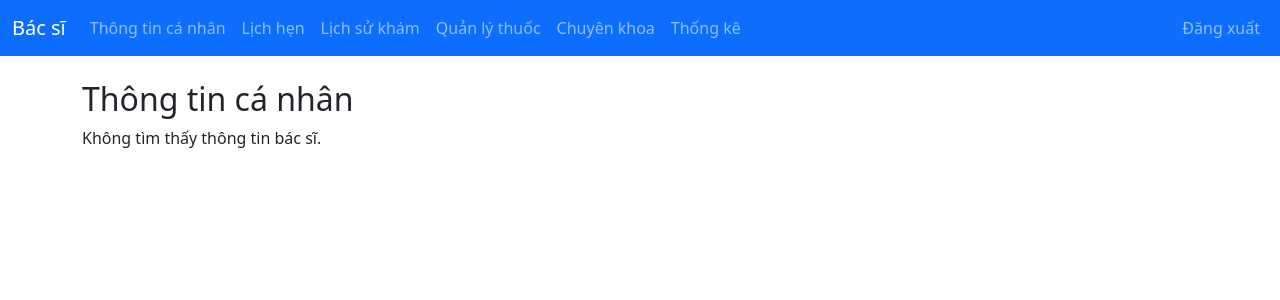
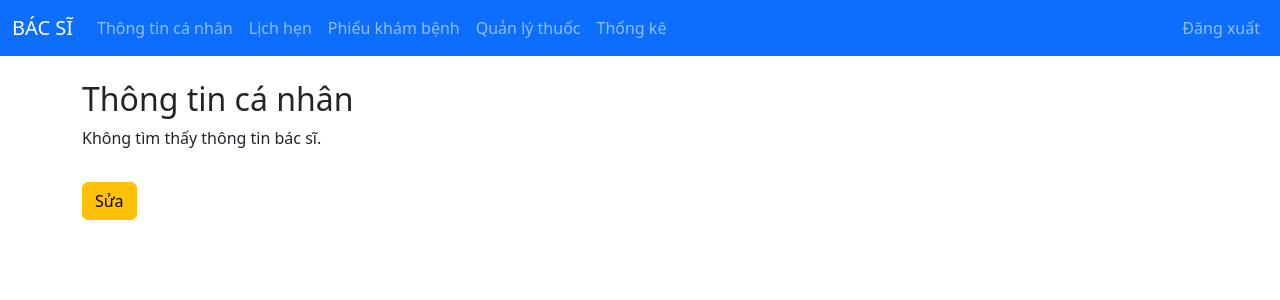
Before and after one commit to ThuanNguyen211/CT467_QTDL, a Flask app: page /doctor/profile in a window 1280 px wide. Shown: the top 300 px of the page. Run offline with Flask 3, Linux system fonts and the light colour scheme.

Commit message:
update navbar doctor and profile doctor update when button edit

```diff
--- a/frontend/templates/base_doctor.html
+++ b/frontend/templates/base_doctor.html
@@ -1,21 +1,26 @@
 <!DOCTYPE html>
 <html lang="vi">
+
 <head>
   <meta charset="UTF-8">
   <title>{% block title %}Bác sĩ - Phòng Khám{% endblock %}</title>
   <link rel="stylesheet" href="https://cdn.jsdelivr.net/npm/bootstrap@5.3.2/dist/css/bootstrap.min.css">
 </head>
+
 <body>
   <nav class="navbar navbar-expand-lg navbar-dark bg-primary mb-4">
     <div class="container-fluid">
-    <a class="navbar-brand" href="/doctor/profile">Bác sĩ</a>
+      <a class="navbar-brand" href="/doctor/profile">BÁC SĨ
+        {% if doctor_name %}
+        - {{ doctor_name }}
+        {% endif %}
+      </a>
       <div class="collapse navbar-collapse">
         <ul class="navbar-nav me-auto mb-2 mb-lg-0">
           <li class="nav-item"><a class="nav-link" href="/doctor/profile">Thông tin cá nhân</a></li>
           <li class="nav-item"><a class="nav-link" href="/doctor/appointments">Lịch hẹn</a></li>
-        <li class="nav-item"><a class="nav-link" href="/doctor/examinations/history">Lịch sử khám</a></li>
+          <li class="nav-item"><a class="nav-link" href="/doctor/examinations/history">Phiếu khám bệnh</a></li>
           <li class="nav-item"><a class="nav-link" href="/doctor/medicines">Quản lý thuốc</a></li>
-        <li class="nav-item"><a class="nav-link" href="/doctor/departments">Chuyên khoa</a></li>
           <li class="nav-item"><a class="nav-link" href="/doctor/statistics">Thống kê</a></li>
         </ul>
         <ul class="navbar-nav ms-auto">
@@ -28,4 +33,5 @@
     {% block content %}{% endblock %}
   </div>
 </body>
+
 </html>
--- a/frontend/templates/doctor/profile.html
+++ b/frontend/templates/doctor/profile.html
@@ -2,7 +2,10 @@
 {% block title %}Thông tin Bác sĩ{% endblock %}
 {% block content %}
 <h2>Thông tin cá nhân</h2>
-<div id="doctor-info"></div>
+<div id="doctor-info-view"></div>
+<div id="doctor-info-edit" style="display:none;"></div>
+<button id="edit-button" class="btn btn-warning mt-3">Sửa</button>
+
 <script>
   const ma_bac_si = localStorage.getItem('ma_bac_si');
   console.log("ma_bac_si trong localStorage:", ma_bac_si);
@@ -16,7 +19,42 @@
         console.log("Thông tin bác sĩ:", doctor);
         console.log("Danh sách chuyên khoa:", specialties);
 
-        // Render form
+        // Nếu API trả về là mảng (do fetchall()), lấy phần tử đầu tiên
+        if (Array.isArray(doctor)) {
+          doctor = doctor[0];
+        }
+
+        // Hiển thị thông tin bác sĩ (chế độ xem)
+        const viewHTML = `
+        <p><strong>Mã bác sĩ:</strong> ${doctor.ma_bac_si}</p>
+        <p><strong>Tên bác sĩ:</strong> ${doctor.ten_bac_si}</p>
+        <p><strong>Chuyên khoa:</strong> ${getSpecialtyName(doctor.ma_chuyen_khoa, specialties)}</p>
+        <p><strong>Số điện thoại:</strong> ${doctor.so_dien_thoai}</p>
+        <p><strong>Kinh nghiệm:</strong> ${doctor.kinh_nghiem} năm</p>
+      `;
+        document.getElementById('doctor-info-view').innerHTML = viewHTML;
+
+        // Nút sửa chuyển sang form cập nhật
+        document.getElementById('edit-button').addEventListener('click', () => {
+          document.getElementById('doctor-info-view').style.display = 'none';
+          document.getElementById('edit-button').style.display = 'none';
+          renderEditForm(doctor, specialties);
+          document.getElementById('doctor-info-edit').style.display = 'block';
+        });
+      })
+      .catch(err => {
+        console.error("Lỗi khi tải dữ liệu:", err);
+        document.getElementById('doctor-info-view').innerHTML = "<p>Lỗi khi tải dữ liệu bác sĩ hoặc chuyên khoa.</p>";
+      });
+
+    // Trả về tên chuyên khoa theo mã
+    function getSpecialtyName(ma, list) {
+      const match = list.find(sp => sp.ma_chuyen_khoa === ma);
+      return match ? match.ten_chuyen_khoa : 'Không rõ';
+    }
+
+    // Hiển thị form cập nhật
+    function renderEditForm(doctor, specialties) {
       const formHTML = `
         <form id="update-form">
           <div class="mb-3">
@@ -29,7 +67,12 @@
           </div>
           <div class="mb-3">
             <label class="form-label">Chuyên khoa</label>
-            <select class="form-select" name="ma_chuyen_khoa" id="specialty-select"></select>
+            <select class="form-select" name="ma_chuyen_khoa" id="specialty-select">
+              ${specialties.map(sp => `
+                <option value="${sp.ma_chuyen_khoa}" ${sp.ma_chuyen_khoa === doctor.ma_chuyen_khoa ? 'selected' : ''}>
+                  ${sp.ten_chuyen_khoa}
+                </option>`).join('')}
+            </select>
           </div>
           <div class="mb-3">
             <label class="form-label">Số điện thoại</label>
@@ -39,24 +82,12 @@
             <label class="form-label">Kinh nghiệm (năm)</label>
             <input type="number" class="form-control" name="kinh_nghiem" value="${doctor.kinh_nghiem}">
           </div>
-          <button type="submit" class="btn btn-primary">Cập nhật</button>
+          <button type="submit" class="btn btn-primary">Lưu thay đổi</button>
         </form>
       `;
-        document.getElementById('doctor-info').innerHTML = formHTML;
+      document.getElementById('doctor-info-edit').innerHTML = formHTML;
 
-        // Gán options vào dropdown
-        const selectElement = document.getElementById('specialty-select');
-        specialties.forEach(specialty => {
-          const option = document.createElement('option');
-          option.value = specialty.ma_chuyen_khoa;
-          option.textContent = specialty.ten_chuyen_khoa;
-          if (doctor.ma_chuyen_khoa === specialty.ma_chuyen_khoa) {
-            option.selected = true;
-          }
-          selectElement.appendChild(option);
-        });
-
-        // Xử lý cập nhật thông tin
+      // Gửi cập nhật
       document.getElementById('update-form').addEventListener('submit', function (e) {
         e.preventDefault();
         const updatedData = {
@@ -73,19 +104,16 @@
           .then(res => res.json())
           .then(result => {
             alert(result.message || "Cập nhật thành công!");
+            location.reload();  // Tải lại để hiển thị thông tin mới
           })
           .catch(error => {
             alert("Lỗi khi cập nhật: " + error);
           });
       });
-      })
-      .catch(err => {
-        console.error("Lỗi khi tải dữ liệu:", err);
-        document.getElementById('doctor-info').innerHTML = "<p>Lỗi khi tải dữ liệu bác sĩ hoặc chuyên khoa.</p>";
-      });
+    }
   } else {
     console.error("Không tìm thấy mã bác sĩ trong localStorage");
-    document.getElementById('doctor-info').innerHTML = "<p>Không tìm thấy thông tin bác sĩ.</p>";
+    document.getElementById('doctor-info-view').innerHTML = "<p>Không tìm thấy thông tin bác sĩ.</p>";
   }
 </script>
 {% endblock %}
```
Lines whose indentation alone changed are shown as unchanged.
